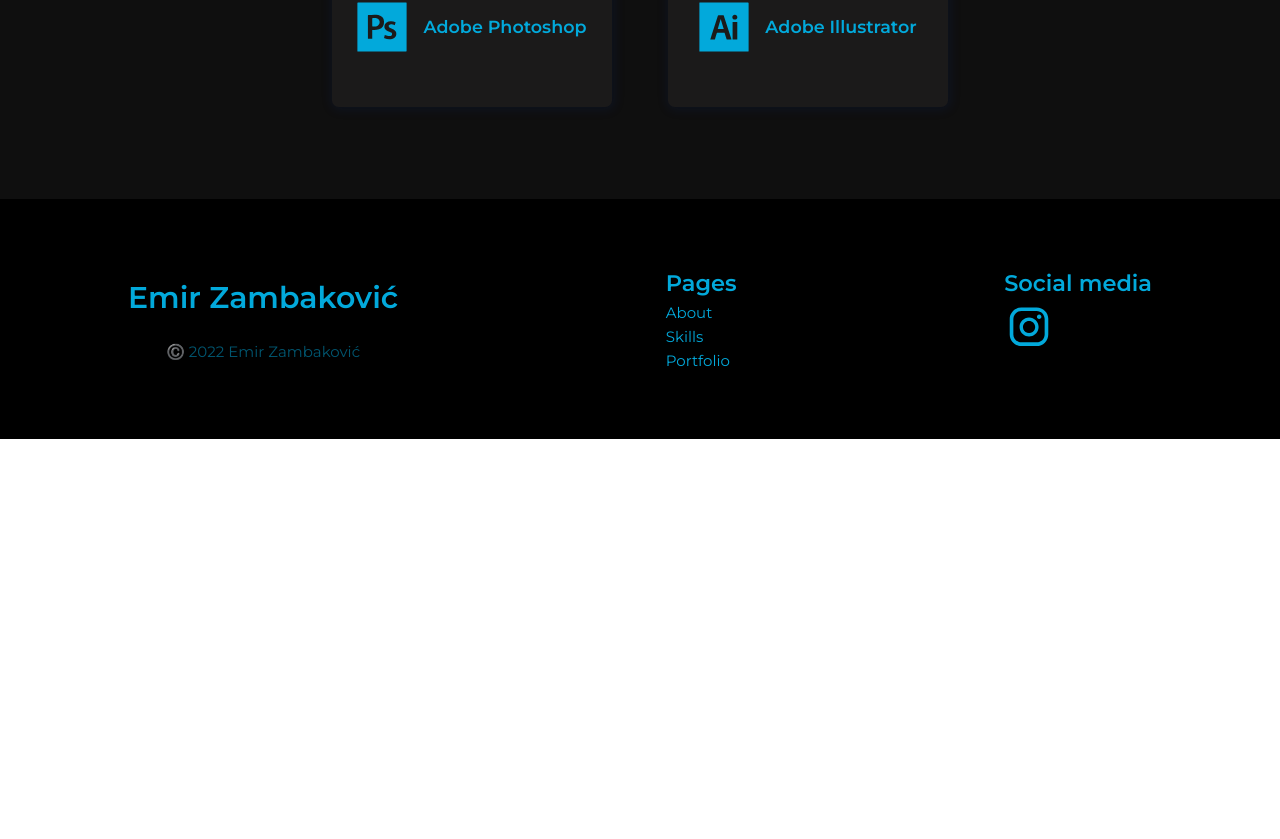
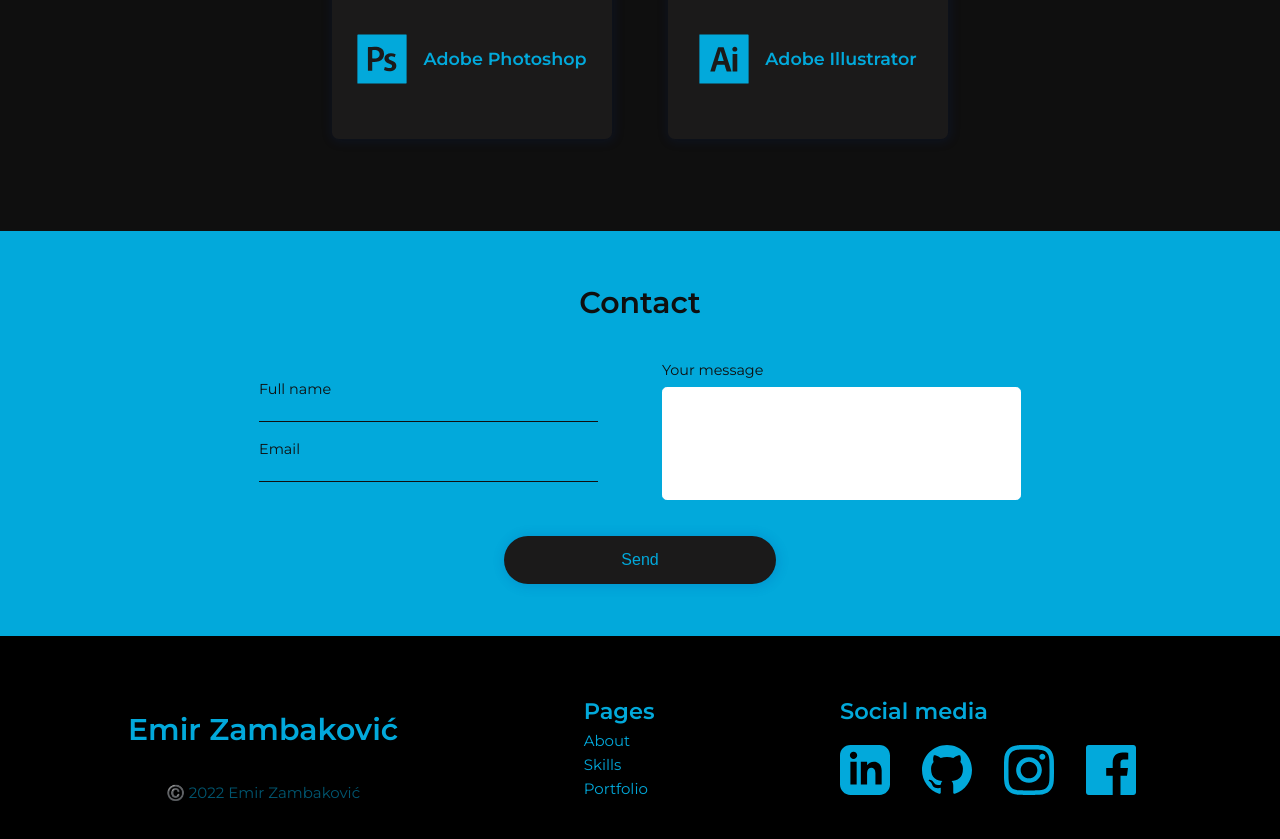
Before and after one commit to zexach/portfolio, a Vue app: page / in a window 1280 px wide. Shown: the part 1703-2542 px from the top of the page. Before the commit the page ends 2142 px from the top, so only its background shows below. Built offline with nearby package versions, Linux system fonts and the light colour scheme.

Commit message:
Added contact section

```diff
--- a/src/App.vue
+++ b/src/App.vue
@@ -3,6 +3,7 @@
 import HomeView from './views/HomeView.vue';
 import SkillsView from './views/SkillsView.vue';
 import Orizuru from './components/Orizuru.vue';
+import Contact from './views/Contact.vue';
 import Footer from './components/Footer.vue';
 
 </script>
@@ -12,6 +13,7 @@
   <Orizuru style="top: 5rem; right: 0;" />
   <HomeView />
   <SkillsView />
+  <Contact />
   <Footer />
   <!-- <RouterView /> -->
 </template>
--- /dev/null
+++ b/src/components/ContactForm.vue
@@ -0,0 +1,83 @@
+<script setup>
+
+</script>
+
+<template>
+    <div class="contact-form">
+        <div class="left-side">
+            <div class="input">
+                <label for="full-name">Full name</label>
+                <input class="full-name" type="text" size="40">
+            </div>
+            <div class="input">
+                <label for="email">Email</label>
+                <input class="email" type="email" size="40">
+            </div>
+        </div>
+        <div class="right-side">
+            <div class="input-textarea">
+                <label class="textarea-label">Your message</label>
+                <textarea rows="5" cols="40"></textarea>
+            </div>
+        </div>
+    </div>
+</template>
+
+<style scoped>
+    .contact-form{
+        padding: 2rem 0;
+        display: flex;
+        flex-direction: row;
+        justify-content: space-around;
+        align-items: center;
+        gap: 4rem;
+    }
+    .left-side,.right-side{
+        display: flex;
+        flex-direction: column;
+        gap: 1rem;
+    }
+    .right-side{
+        align-self: flex-start;
+    }
+    label{
+        font-size: 0.898rem;
+    }
+    .full-name, .email, textarea{
+        font-size: 0.900rem;
+        font-family: 'Montserrat', sans-serif;
+    }
+    .input, .input-textarea{
+        display: flex;
+        flex-direction: column;
+    }
+    .input-textarea{
+        gap: 0.3rem;
+    }
+    input{
+        background-color: #02a9db;
+        color: #0f0f0f;
+        border: 0;
+        border-bottom: 0.063rem solid #0f0f0f;
+    }
+    ::placeholder{
+        color: #0f0f0f;
+        opacity: 0.7;
+    }
+    textarea,input:focus{
+        outline: none;
+    }
+    textarea{
+        padding: 0.53rem;
+        border: 0.063rem solid #ffffff;
+        border-radius: 0.3rem;
+        background-color: #ffffff;
+        line-height: 1.3;
+        resize: none;
+    }
+    @media screen and (max-width: 600px) {
+        .contact-form{
+            flex-direction: column;
+        }
+    }
+</style>
--- a/src/components/Footer.vue
+++ b/src/components/Footer.vue
@@ -15,9 +15,18 @@
             </div>
             <div class="social-media">
                 <h2 class="name">Social media</h2>
-                <div class="pages">
-                    <a href="#about" class="page">
-                        <svg xmlns="http://www.w3.org/2000/svg" width="50" height="50" viewBox="0 0 124 124"><path fill="#02a9db" d="M87.2 33.6c-3.1 0-5.6 2.5-5.6 5.6 0 3.1 2.5 5.6 5.6 5.6 3.1 0 5.6-2.5 5.6-5.6 0-3.1-2.5-5.6-5.6-5.6zm-25 7.2c-13 0-23.6 10.6-23.6 23.6S49.2 88 62.2 88s23.6-10.6 23.6-23.6-10.6-23.6-23.6-23.6zm0 38.8c-8.4 0-15.1-6.8-15.1-15.1 0-8.4 6.8-15.1 15.1-15.1 8.4 0 15.1 6.8 15.1 15.1s-6.8 15.1-15.1 15.1zm47.7-34.8C109.9 28.9 97 16 81.1 16H43c-15.9 0-28.8 12.9-28.8 28.8v38.1c0 15.9 12.9 28.8 28.8 28.8h38c15.9 0 28.8-12.9 28.8-28.8V44.8zm-9.1 38c0 10.9-8.9 19.8-19.8 19.8H43c-10.9 0-19.8-8.9-19.8-19.8v-38C23.2 33.8 32 25 43 25h38c10.9 0 19.8 8.9 19.8 19.8v38z"/></svg>
+                <div class="social-media-content">
+                    <a href="https://ba.linkedin.com/in/emir-zambakovic" class="single-media" target="_blank">
+                        <svg xmlns="http://www.w3.org/2000/svg" width="50" height="50" viewBox="0 0 24 24"><path fill="#02a9db" d="M19 0h-14c-2.761 0-5 2.239-5 5v14c0 2.761 2.239 5 5 5h14c2.762 0 5-2.239 5-5v-14c0-2.761-2.238-5-5-5zm-11 19h-3v-11h3v11zm-1.5-12.268c-.966 0-1.75-.79-1.75-1.764s.784-1.764 1.75-1.764 1.75.79 1.75 1.764-.783 1.764-1.75 1.764zm13.5 12.268h-3v-5.604c0-3.368-4-3.113-4 0v5.604h-3v-11h3v1.765c1.396-2.586 7-2.777 7 2.476v6.759z"/></svg>
+                    </a>
+                    <a href="https://github.com/zexach" class="single-media" target="_blank">
+                        <svg xmlns="http://www.w3.org/2000/svg" width="50" height="50" viewBox="0 0 24 24"><path fill="#02a9db" d="M12 0c-6.626 0-12 5.373-12 12 0 5.302 3.438 9.8 8.207 11.387.599.111.793-.261.793-.577v-2.234c-3.338.726-4.033-1.416-4.033-1.416-.546-1.387-1.333-1.756-1.333-1.756-1.089-.745.083-.729.083-.729 1.205.084 1.839 1.237 1.839 1.237 1.07 1.834 2.807 1.304 3.492.997.107-.775.418-1.305.762-1.604-2.665-.305-5.467-1.334-5.467-5.931 0-1.311.469-2.381 1.236-3.221-.124-.303-.535-1.524.117-3.176 0 0 1.008-.322 3.301 1.23.957-.266 1.983-.399 3.003-.404 1.02.005 2.047.138 3.006.404 2.291-1.552 3.297-1.23 3.297-1.23.653 1.653.242 2.874.118 3.176.77.84 1.235 1.911 1.235 3.221 0 4.609-2.807 5.624-5.479 5.921.43.372.823 1.102.823 2.222v3.293c0 .319.192.694.801.576 4.765-1.589 8.199-6.086 8.199-11.386 0-6.627-5.373-12-12-12z"/></svg>
+                    </a>
+                    <a href="https://www.instagram.com/emir.zambakovic/" class="single-media" target="_blank">
+                        <svg xmlns="http://www.w3.org/2000/svg" width="50" height="50" viewBox="0 0 24 24"><path fill="#02a9db" d="M12 2.163c3.204 0 3.584.012 4.85.07 3.252.148 4.771 1.691 4.919 4.919.058 1.265.069 1.645.069 4.849 0 3.205-.012 3.584-.069 4.849-.149 3.225-1.664 4.771-4.919 4.919-1.266.058-1.644.07-4.85.07-3.204 0-3.584-.012-4.849-.07-3.26-.149-4.771-1.699-4.919-4.92-.058-1.265-.07-1.644-.07-4.849 0-3.204.013-3.583.07-4.849.149-3.227 1.664-4.771 4.919-4.919 1.266-.057 1.645-.069 4.849-.069zm0-2.163c-3.259 0-3.667.014-4.947.072-4.358.2-6.78 2.618-6.98 6.98-.059 1.281-.073 1.689-.073 4.948 0 3.259.014 3.668.072 4.948.2 4.358 2.618 6.78 6.98 6.98 1.281.058 1.689.072 4.948.072 3.259 0 3.668-.014 4.948-.072 4.354-.2 6.782-2.618 6.979-6.98.059-1.28.073-1.689.073-4.948 0-3.259-.014-3.667-.072-4.947-.196-4.354-2.617-6.78-6.979-6.98-1.281-.059-1.69-.073-4.949-.073zm0 5.838c-3.403 0-6.162 2.759-6.162 6.162s2.759 6.163 6.162 6.163 6.162-2.759 6.162-6.163c0-3.403-2.759-6.162-6.162-6.162zm0 10.162c-2.209 0-4-1.79-4-4 0-2.209 1.791-4 4-4s4 1.791 4 4c0 2.21-1.791 4-4 4zm6.406-11.845c-.796 0-1.441.645-1.441 1.44s.645 1.44 1.441 1.44c.795 0 1.439-.645 1.439-1.44s-.644-1.44-1.439-1.44z"/></svg>
+                    </a>
+                    <a href="https://www.facebook.com/emir.zambakovic" class="single-media" target="_blank">
+                        <svg xmlns="http://www.w3.org/2000/svg" width="50" height="50" viewBox="0 0 24 24"><path fill="#02a9db" d="M22.675 0h-21.35c-.732 0-1.325.593-1.325 1.325v21.351c0 .731.593 1.324 1.325 1.324h11.495v-9.294h-3.128v-3.622h3.128v-2.671c0-3.1 1.893-4.788 4.659-4.788 1.325 0 2.463.099 2.795.143v3.24l-1.918.001c-1.504 0-1.795.715-1.795 1.763v2.313h3.587l-.467 3.622h-3.12v9.293h6.116c.73 0 1.323-.593 1.323-1.325v-21.35c0-.732-.593-1.325-1.325-1.325z"/></svg>
                     </a>
                 </div>
             </div>
@@ -28,7 +37,7 @@
 <style scoped>
     .footer{
         width: 100%;
-        height: 15rem;
+        min-height: 15rem;
         display: flex;
         justify-content: center;
         align-items: center;
@@ -53,4 +62,38 @@
         display: flex;
         flex-direction: column;
     }
+    .social-media-content{
+        display: flex;
+        flex-direction: row;
+        justify-content: space-between;
+        align-items: center;
+    }
+    .single-media{
+        padding: 1rem;
+        transition: 0.2s;
+    }
+    .single-media:nth-child(1){
+        padding-left: 0;
+    }
+    .single-media:hover{
+        scale: 1.1;
+    }
+    @media screen and (max-width: 1024px){
+        .footer-content{
+            margin: 3rem 0;
+            flex-direction: column;
+            align-items: center;
+        }
+        .content,
+        .pages-content,
+        .social-media{
+            margin: 1rem 0;
+        }
+        .social-media{
+            text-align: center;
+        }
+        .social-media-content{
+            justify-content: space-around;
+        }
+    }
 </style>
--- /dev/null
+++ b/src/views/Contact.vue
@@ -0,0 +1,30 @@
+<script setup>
+import ContactForm from '../components/ContactForm.vue';
+import Button from '../components/Button.vue';
+
+</script>
+
+<template>
+    <div id="contact" class="contact">
+        <h1 class="section-title">Contact</h1>
+        <ContactForm />
+        <Button buttonText="Send" />
+    </div>
+</template>
+
+<style scoped>
+    .contact{
+        width: 100%;
+        min-height: 15rem;
+        padding: 3rem 0;
+        display: flex;
+        flex-direction: column;
+        justify-content: center;
+        align-items: center;
+        background-color: #02a9db;
+        color: #0f0f0f;
+    }
+    .section-title{
+        font-weight: 600;
+    }
+</style>
--- a/src/views/HomeView.vue
+++ b/src/views/HomeView.vue
@@ -15,7 +15,9 @@
           <a href="https://drive.google.com/uc?export=download&id=19iFYiJx6NDXld89VNM98m81QdwGaSU8H" download="EmirZambakovic.pdf">
             <Button buttonText="Download CV" />
           </a>
-          <Button buttonText="Contact me" />
+          <a href="#contact">
+            <Button buttonText="Contact me" />
+          </a>
         </div>
       </div>
     </div>
--- a/src/views/SkillsView.vue
+++ b/src/views/SkillsView.vue
@@ -72,7 +72,7 @@
   }
   .skills-content{
     width: 100%;
-    margin: 3rem 0 5rem 0;
+    padding: 5rem 0;
     display: flex;
     flex-direction: column;
     justify-content: center;
```
